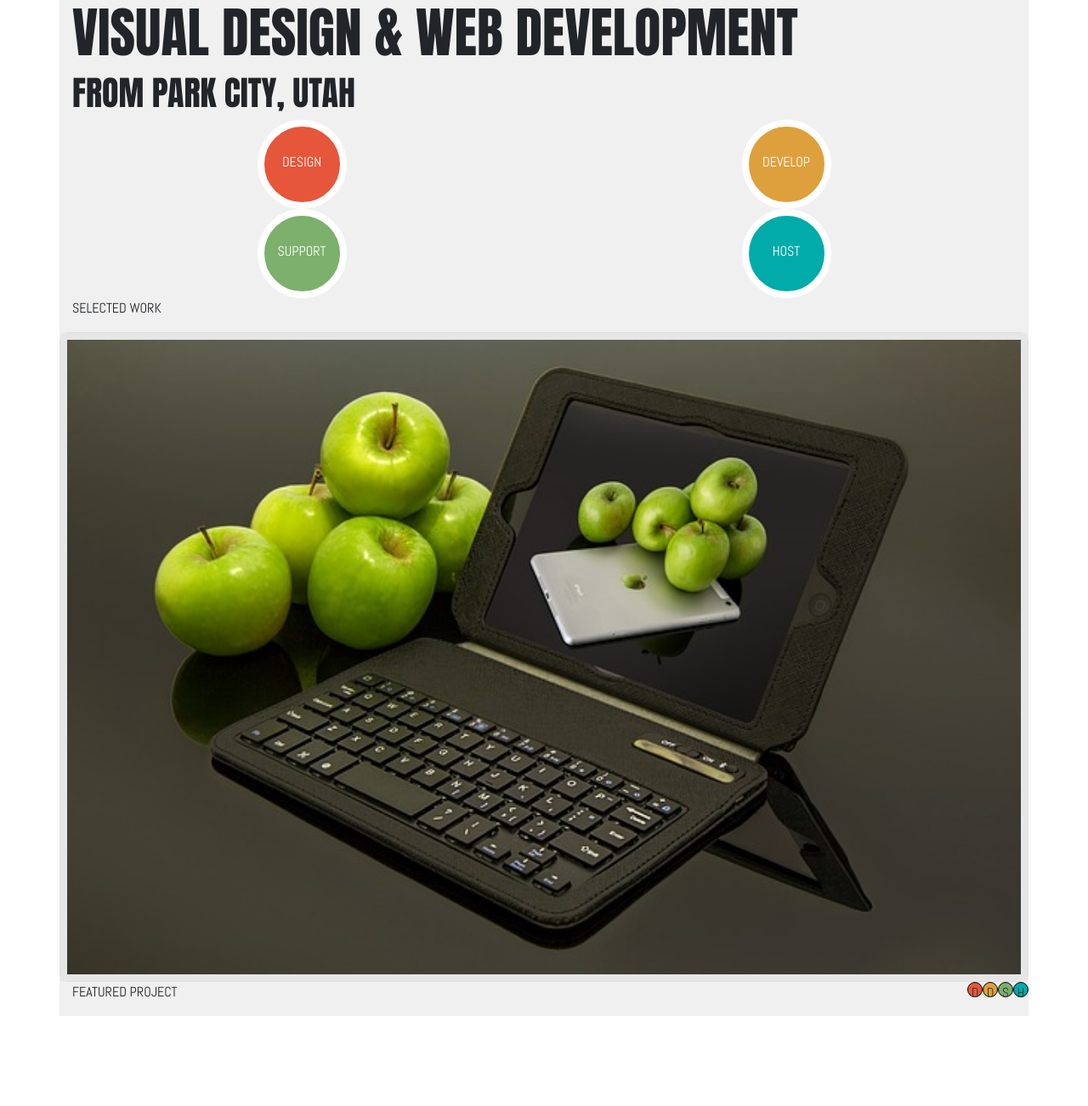
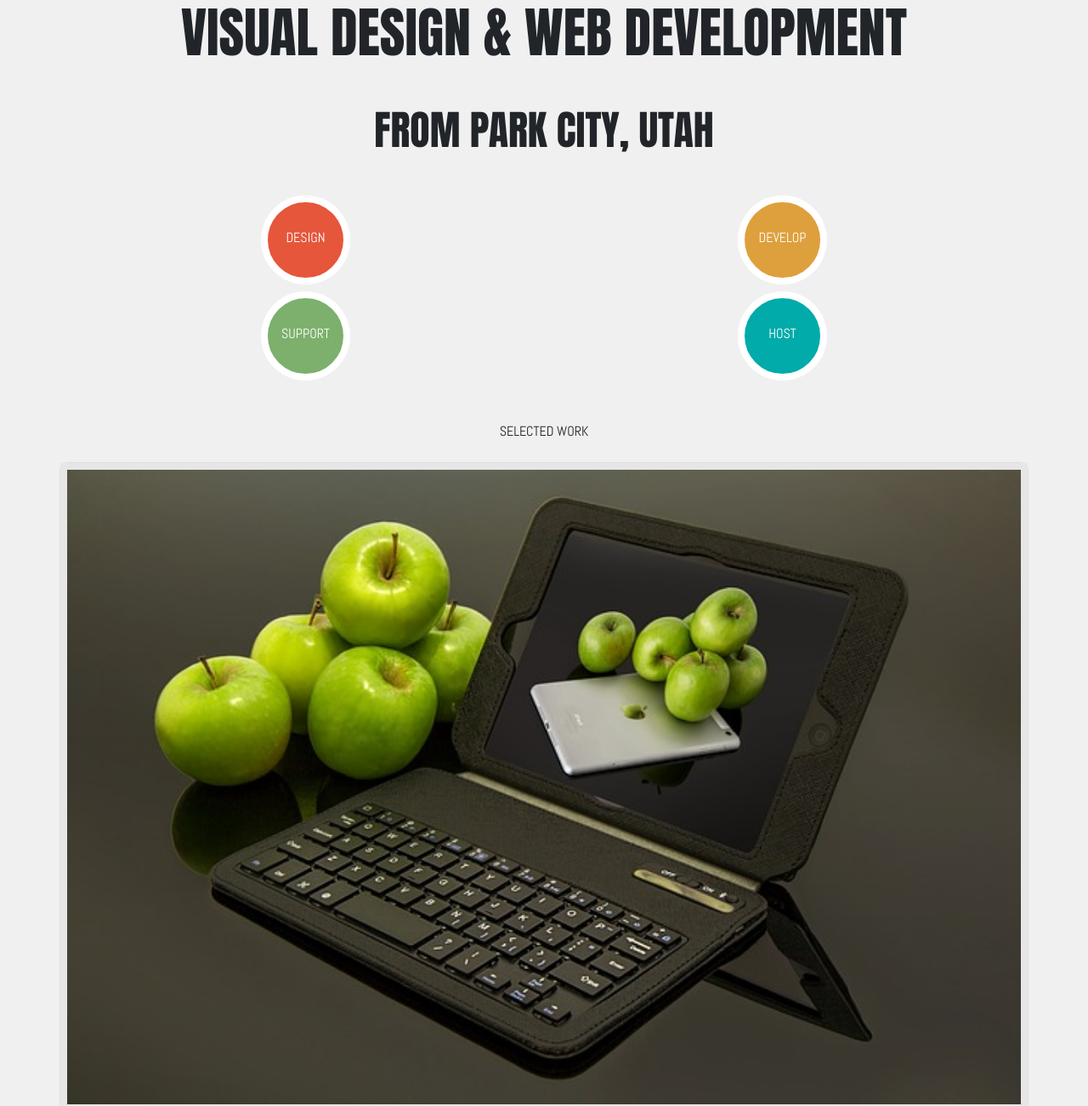
Before and after one commit to davis-grant-ganymede/codeup-design-project, a plain HTML site: page index.html in a window 1280 px wide. Shown: the top 1302 px of the page at 85% size. Before the commit the page ends 1196 px from the top, so only its background shows below. Drawn offline with nearby package versions, Linux system fonts and the light colour scheme.

Commit message:
default small size

```diff
--- a/custom.css
+++ b/custom.css
@@ -1,3 +1,6 @@
+body {
+    background-color: #F0F0F0;
+}
 h1, h2, h3, h4, h5 {
     font-family: Anton;
     text-transform: uppercase;
@@ -21,9 +24,9 @@ p {
     font-family: Abel;
     text-transform: uppercase;
 }
-div{
-    background-color: #F0F0F0;
-}
+/*div{*/
+/*    background-color: #F0F0F0;*/
+/*}*/
 
 .circle {
     width: 105px;
@@ -47,8 +50,8 @@ img {
     width: 18px;
     height: 18px;
     font-family: Abel;
-    border: solid black 1px;
-
+    /*border: solid black 1px;*/
+    font-weight: bold;
 }
 
 .red {
--- a/index.html
+++ b/index.html
@@ -20,14 +20,14 @@
     <!--Buttons-->
     <div class="container">
         <div class="row">
-            <div class="col-12">
-                <h1>Visual Design & Web Development</h1>
-                <h3>From Park City, Utah</h3>
+            <div class="col-12 text-center">
+                <h1 class="mb-5">Visual Design & Web Development</h1>
+                <h2 class="mb-5">From Park City, Utah</h2>
             </div>
 
-            <div class="container container-fluid">
+            <div class="container container-fluid px-4 mb-5">
                 <div class="row">
-                    <div class="col text-center">
+                    <div class="col text-center mb-2">
                         <div class="circle rounded-circle red text-white">Design</div>
                     </div>
                     <div class="col text-center">
@@ -46,19 +46,19 @@
         </div>
 
         <div class="row">
-            <div class="col-12">
-                <p>Selected work</p>
+            <div class="col-12 mb-2">
+                <p class="text-center">Selected work</p>
             </div>
             <div class="card col-12 w-100 p-0">
                 <img src="img/apple-ipad.jpg" class="card-img-top" alt="apple-ipad photo">
             </div>
-            <p class="col-6 card-text mr-auto">
+            <p class="col-6 card-text mr-auto mt-2">
                 Featured Project
             </p>
-            <div class="icon rounded-circle red text-dark text-center">D</div>
-            <div class="icon rounded-circle orange text-dark text-center">D</div>
-            <div class="icon rounded-circle green text-dark text-center">S</div>
-            <div class="icon rounded-circle blue text-dark text-center">H</div>
+            <div class="icon rounded-circle red text-dark text-center m-2 pb-4">D</div>
+            <div class="icon rounded-circle orange text-dark text-center m-2 pb-4">D</div>
+            <div class="icon rounded-circle green text-dark text-center m-2 pb-4">S</div>
+            <div class="icon rounded-circle blue text-dark text-center m-2 pb-4">H</div>
 
         </div>
 
```
